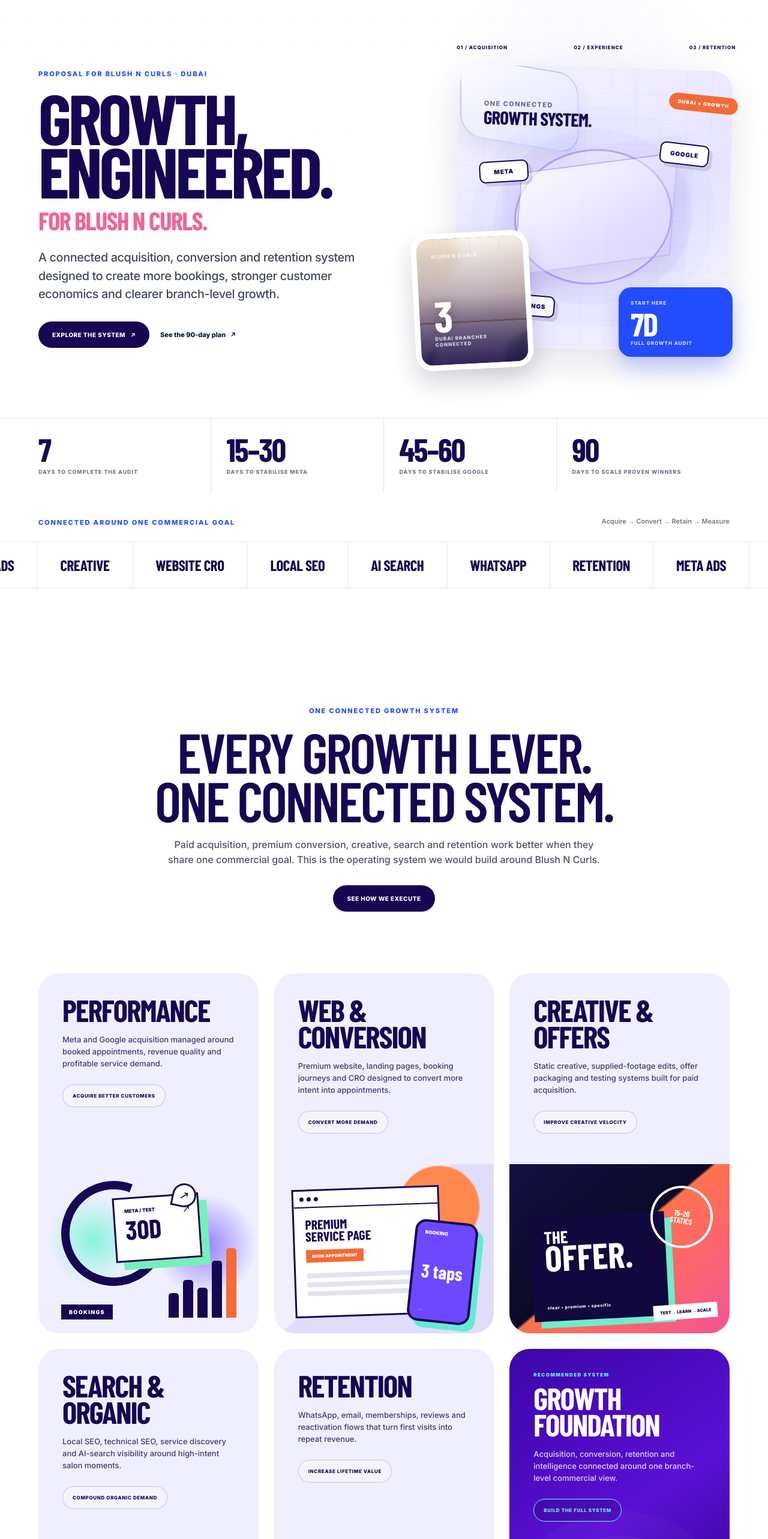
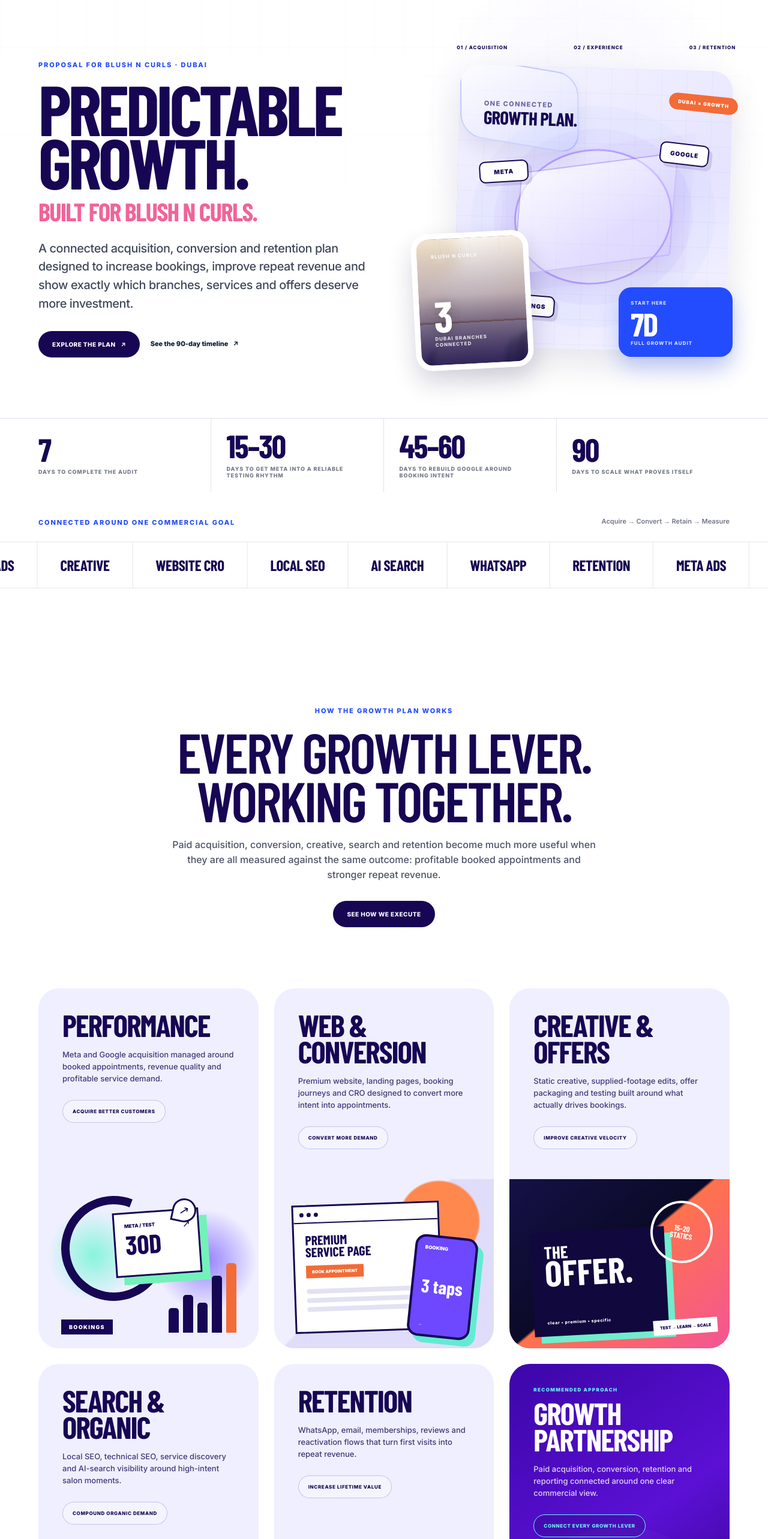
Before and after one commit to Growth-Escalators/blush-n-curls-proposal, a Next.js app: page / in a window 1280 px wide. Shown: the part 80-2646 px from the top of the page at 60% size. Built offline with nearby package versions, Linux system fonts and the light colour scheme; a web font is replaced by a local one.

Commit message:
Refine proposal copy, pricing cards, and 90-day timeline

```diff
--- a/src/components/ProposalReference.tsx
+++ b/src/components/ProposalReference.tsx
@@ -4,9 +4,9 @@
 
 const PROOF = [
   { value: "7", label: "days to complete the audit" },
-  { value: "15–30", label: "days to stabilise Meta" },
-  { value: "45–60", label: "days to stabilise Google" },
-  { value: "90", label: "days to scale proven winners" },
+  { value: "15–30", label: "days to get Meta into a reliable testing rhythm" },
+  { value: "45–60", label: "days to rebuild Google around booking intent" },
+  { value: "90", label: "days to scale what proves itself" },
 ];
 
 const MARQUEE = [
@@ -35,7 +35,7 @@
   },
   {
     title: "Creative & Offers",
-    copy: "Static creative, supplied-footage edits, offer packaging and testing systems built for paid acquisition.",
+    copy: "Static creative, supplied-footage edits, offer packaging and testing built around what actually drives bookings.",
     cta: "Improve creative velocity",
     visual: "creative",
   },
@@ -52,10 +52,10 @@
     visual: "retention",
   },
   {
-    title: "Growth Foundation",
-    eyebrow: "Recommended system",
-    copy: "Acquisition, conversion, retention and intelligence connected around one branch-level commercial view.",
-    cta: "Build the full system",
+    title: "Growth Partnership",
+    eyebrow: "Recommended approach",
+    copy: "Paid acquisition, conversion, retention and reporting connected around one clear commercial view.",
+    cta: "Connect every growth lever",
     visual: "foundation",
     featured: true,
   },
@@ -64,36 +64,36 @@
 const WORK = [
   {
     category: "META ACQUISITION · CREATIVE · OFFERS",
-    title: "Stabilise the Meta growth system within the first 15–30 days.",
+    title: "Get Meta into a reliable testing rhythm within the first 15–30 days.",
     visual: "meta",
     metrics: [["15–30", "day focus"], ["Creative", "testing"], ["Offers", "iterated"]],
   },
   {
     category: "GOOGLE SEARCH · INTENT · CONVERSION",
-    title: "Rebuild Google around the services and searches that signal booking intent.",
+    title: "Make Google capture the searches that show the strongest booking intent.",
     visual: "google",
     metrics: [["45–60", "day focus"], ["Search", "clean-up"], ["Intent", "segmented"]],
   },
   {
     category: "WEBSITE CRO · BOOKING EXPERIENCE",
-    title: "Turn paid demand into more booked appointments with a stronger digital journey.",
+    title: "Turn more paid traffic into booked appointments with a clearer digital journey.",
     visual: "conversion",
     metrics: [["CRO", "website"], ["Offers", "landing pages"], ["Booking", "journey"]],
   },
   {
     category: "RETENTION · SEO · REPUTATION",
-    title: "Build the compounding layer around repeat visits, reviews and organic discovery.",
+    title: "Build repeat revenue through retention, reviews and organic discovery.",
     visual: "retention",
-    metrics: [["90", "day system"], ["3", "branches"], ["Full funnel", "growth"]],
+    metrics: [["90", "day plan"], ["3", "branches"], ["Full funnel", "growth"]],
     featured: true,
   },
 ] as const;
 
 const ROADMAP = [
-  ["01", "DAY 01–07", "Complete growth audit", "Paid media, tracking, website, offers, creative, SEO and customer journey."],
-  ["02", "DAY 08–30", "Fix + test Meta", "Account structure, tracking, audiences, offers and a repeatable creative testing loop."],
-  ["03", "DAY 15–60", "Rebuild Google", "Search structure, keywords, negatives, service segmentation and landing-page alignment."],
-  ["04", "DAY 30–90", "Compound + scale", "CRO, SEO, retention, reviews and more budget behind proven branch × service combinations."],
+  ["7", "DAY 01–07", "Audit + priorities", "Paid media, tracking, website, offers, creative, SEO and the customer journey — with a clear priority list at the end."],
+  ["30", "BY DAY 30", "Meta testing rhythm", "Clean account structure, reliable tracking, audience testing, stronger offers and a repeatable creative testing cadence."],
+  ["60", "BY DAY 60", "Google intent capture", "Search structure, keywords, negatives, service segmentation and landing pages aligned to high-intent searches."],
+  ["90", "BY DAY 90", "Scale proven growth", "Increase investment behind the branch × service × offer combinations that show the strongest commercial signal."],
 ] as const;
 
 const PERFORMANCE = [
@@ -194,7 +194,7 @@
   if (type === "meta") {
     return (
       <div className={`${styles.workVisual} ${styles.workMeta}`} aria-hidden>
-        <div className={styles.workPhone}><span>CREATIVE TEST</span><strong>15–30</strong><small>DAY META SYSTEM</small></div>
+        <div className={styles.workPhone}><span>CREATIVE TEST</span><strong>15–30</strong><small>DAY META PLAN</small></div>
         <div className={styles.workBars}><i /><i /><i /><i /><i /><i /></div>
         <div className={styles.workChip}>HOOK × OFFER × AUDIENCE</div>
       </div>
@@ -220,7 +220,7 @@
     <div className={`${styles.workVisual} ${styles.workRetention}`} aria-hidden>
       <div className={styles.retentionDial}>90<span>DAY</span></div>
       <div className={styles.retentionTiles}><i>SEO</i><i>REVIEWS</i><i>EMAIL</i><i>WHATSAPP</i></div>
-      <div className={styles.retentionCaption}>COMPOUND THE CUSTOMER VALUE</div>
+      <div className={styles.retentionCaption}>COMPOUND CUSTOMER VALUE</div>
     </div>
   );
 }
@@ -243,22 +243,22 @@
             <div className={styles.heroCopy}>
               <p className={styles.eyebrow}>Proposal for Blush N Curls · Dubai</p>
               <h1 className={styles.heroTitle}>
-                <span className={styles.heroLine}>GROWTH,</span>
-                <span className={styles.heroLine}>ENGINEERED.</span>
+                <span className={styles.heroLine}>PREDICTABLE</span>
+                <span className={styles.heroLine}>GROWTH.</span>
               </h1>
-              <p className={styles.heroAccent}>For Blush N Curls.</p>
-              <p className={styles.heroLead}>A connected acquisition, conversion and retention system designed to create more bookings, stronger customer economics and clearer branch-level growth.</p>
+              <p className={styles.heroAccent}>Built for Blush N Curls.</p>
+              <p className={styles.heroLead}>A connected acquisition, conversion and retention plan designed to increase bookings, improve repeat revenue and show exactly which branches, services and offers deserve more investment.</p>
               <div className={styles.heroActions}>
-                <a href="#system" className={styles.primaryCta}>Explore the system <Arrow /></a>
-                <a href="#roadmap" className={styles.textLink}>See the 90-day plan <Arrow /></a>
+                <a href="#system" className={styles.primaryCta}>Explore the plan <Arrow /></a>
+                <a href="#roadmap" className={styles.textLink}>See the 90-day timeline <Arrow /></a>
               </div>
             </div>
 
-            <div className={`${styles.heroStage} ${tune.heroStage}`} aria-label="Blush N Curls growth system visual">
+            <div className={`${styles.heroStage} ${tune.heroStage}`} aria-label="Blush N Curls connected growth plan visual">
               <div className={styles.heroStageRail}><span>01 / ACQUISITION</span><span>02 / EXPERIENCE</span><span>03 / RETENTION</span></div>
               <div className={`${styles.heroMedia} ${tune.heroMedia}`}>
                 <div className={styles.heroCanvasGrid} />
-                <div className={styles.heroCanvasTitle}>ONE CONNECTED<br /><strong>GROWTH SYSTEM.</strong></div>
+                <div className={styles.heroCanvasTitle}>ONE CONNECTED<br /><strong>GROWTH PLAN.</strong></div>
                 <div className={styles.heroPath} />
                 <span className={`${styles.heroNode} ${styles.heroNodeOne}`}>META</span>
                 <span className={`${styles.heroNode} ${styles.heroNodeTwo}`}>GOOGLE</span>
@@ -288,9 +288,9 @@
         <section id="system" className={`${styles.services} ${tune.services}`}>
           <div className={styles.sectionShell}>
             <div className={styles.servicesIntro}>
-              <p className={styles.eyebrow}>One connected growth system</p>
-              <h2>Every growth lever.<br />One connected system.</h2>
-              <p>Paid acquisition, premium conversion, creative, search and retention work better when they share one commercial goal. This is the operating system we would build around Blush N Curls.</p>
+              <p className={styles.eyebrow}>How the growth plan works</p>
+              <h2>Every growth lever.<br />Working together.</h2>
+              <p>Paid acquisition, conversion, creative, search and retention become much more useful when they are all measured against the same outcome: profitable booked appointments and stronger repeat revenue.</p>
               <a className={styles.pillCta} href="#proof">See how we execute</a>
             </div>
 
@@ -317,8 +317,8 @@
         <section id="proof" className={`${styles.work} ${tune.work}`}>
           <div className={styles.sectionShell}>
             <div className={styles.workIntro}>
-              <div><p className={`${styles.eyebrow} ${styles.eyebrowLight}`}>The growth plan</p><h2>Growth you can see.<br />Proof you can measure.</h2></div>
-              <div className={styles.workIntroSide}><p>Fix the foundations first. Then make each growth lever measurable enough to scale with confidence.</p><a href="#roadmap" className={styles.lightPill}>See the roadmap</a></div>
+              <div><p className={`${styles.eyebrow} ${styles.eyebrowLight}`}>The growth plan</p><h2>A plan you can see.<br />Progress you can measure.</h2></div>
+              <div className={styles.workIntroSide}><p>Fix the foundations first, then make every major growth lever measurable enough to know what deserves more time and budget.</p><a href="#roadmap" className={styles.lightPill}>See the timeline</a></div>
             </div>
 
             <div className={styles.caseList}>
@@ -330,7 +330,7 @@
                     <div className={styles.caseBody}>
                       <div className={styles.caseCategory}>{item.category}</div>
                       <h3>{item.title}</h3>
-                      <span className={styles.caseCta}>What we build <Arrow /></span>
+                      <span className={styles.caseCta}>What we improve <Arrow /></span>
                       <div className={styles.caseMetrics}>{item.metrics.map(([value,label]) => <div className={styles.caseMetric} key={`${item.title}-${value}`}><span>↗</span><strong>{value}</strong><small>{label}</small></div>)}</div>
                     </div>
                   </article>
@@ -343,14 +343,14 @@
         <section className={`${styles.technology} ${tune.technology}`}>
           <div className={styles.sectionShell}>
             <div className={styles.techTop}>
-              <div className={styles.techCopy}><p className={styles.eyebrow}>Growth intelligence</p><h2>Meet your growth advantage.</h2><p>Instead of isolated channel reports, we connect spend to service demand, bookings, branch performance and repeat value so the next decision is obvious.</p><a href="#packages" className={styles.darkPill}>See the growth partnership</a></div>
+              <div className={styles.techCopy}><p className={styles.eyebrow}>Growth intelligence</p><h2>Know what is actually driving growth.</h2><p>Instead of isolated channel reports, we connect spend to service demand, bookings, branch performance and repeat value so the next decision is much clearer.</p><a href="#packages" className={styles.darkPill}>See the growth partnership</a></div>
               <div className={styles.techBenefits}><span>Branch-level acquisition view</span><span>Service + offer performance</span><span>Booking and conversion visibility</span><span>Retention and reputation signals</span></div>
             </div>
 
             <div className={`${styles.botStage} ${tune.botStage}`}>
               <div className={styles.botGlow} />
               <div className={styles.botWindow}>
-                <div className={styles.botHeader}><div><b>Blush Growth Intelligence</b><span>One commercial view</span></div><span className={styles.online}><i /> Live system</span></div>
+                <div className={styles.botHeader}><div><b>Blush Growth Dashboard</b><span>One commercial view</span></div><span className={styles.online}><i /> Live view</span></div>
                 <div className={styles.dashboardGrid}>
                   <div className={styles.dashboardPanel}><span>ACQUISITION</span><strong>Meta + Google</strong><div className={styles.dashboardBars}><i /><i /><i /><i /><i /></div></div>
                   <div className={styles.dashboardPanel}><span>BRANCH VIEW</span><strong>Al Barsha</strong><small>Al Qusais · Mankhool</small></div>
@@ -359,7 +359,7 @@
                 </div>
                 <div className={styles.dashboardFlow}><span>SPEND</span><b>→</b><span>ENQUIRY</span><b>→</b><span>BOOKING</span><b>→</b><span>VISIT</span><b>→</b><span>REPEAT</span></div>
               </div>
-              <div className={styles.botSignalCard}><span>DECISION MODEL</span><strong>Branch × service × offer × audience</strong></div>
+              <div className={styles.botSignalCard}><span>DECISION VIEW</span><strong>Branch × service × offer × audience</strong></div>
               <div className={styles.botResultCard}><span>CONNECTED</span><strong>3 / 1</strong><small>branches / growth view</small></div>
             </div>
           </div>
@@ -375,7 +375,7 @@
                   <div className={styles.operatorGrid}><i>PERFORMANCE</i><i>CREATIVE</i><i>CRO</i><i>SEO</i><i>RETENTION</i><i>ANALYTICS</i></div>
                   <div className={styles.operatorLine}><span>ONE WEEKLY PRIORITY</span><strong>→ measurable growth</strong></div>
                 </div>
-                <div className={styles.peopleInset}><span>WEEKLY GROWTH ROOM</span><strong>Decide → Execute → Learn</strong><small>No faces. No silos. One owner per action.</small></div>
+                <div className={styles.peopleInset}><span>WEEKLY GROWTH REVIEW</span><strong>Decide → Execute → Learn</strong><small>One priority list. One owner per action. One view of the numbers.</small></div>
                 <div className={styles.peopleTag}>ACCOUNTABILITY × SPEED</div>
               </div>
             </div>
@@ -384,22 +384,32 @@
 
         <section id="roadmap" className={`${styles.insights} ${tune.insights}`}>
           <div className={styles.sectionShell}>
-            <div className={styles.insightsHeading}><div><p className={styles.eyebrow}>How we move</p><h2>Thinking built<br />to move the work.</h2></div><span>7 / 30 / 60 / 90</span></div>
-            <div className={styles.insightsLayout}>
-              <article className={`${styles.featuredInsight} ${tune.featuredInsight}`}><span>01 / THE FIRST 90 DAYS</span><h3>AUDIT FIRST.<br />FIX ACQUISITION.<br />THEN COMPOUND.</h3><p>The operating principle is simple: diagnose the leaks, stabilise paid acquisition, improve conversion, then add retention and organic compounding.</p><div className={styles.featuredInsightTags}><i>Audit</i><i>Meta</i><i>Google</i><i>CRO</i><i>Retention</i></div></article>
-              <div className={styles.insightList}>{ROADMAP.map(([num,when,title,copy]) => <article key={num}><span>{num}</span><div><small>{when}</small><h3>{title}</h3><p>{copy}</p></div><b>↗</b></article>)}</div>
+            <div className={styles.insightsHeading}><div><p className={styles.eyebrow}>90-day execution plan</p><h2>A clear path<br />from audit to scale.</h2></div><span>DAY 7 → 30 → 60 → 90</span></div>
+            <div className={`${styles.insightsLayout} ${tune.insightsLayout}`}>
+              <article className={`${styles.featuredInsight} ${tune.featuredInsight}`}><span>THE FIRST 90 DAYS</span><h3>AUDIT FIRST.<br />FIX WHAT LEAKS.<br />SCALE WHAT WORKS.</h3><p>We diagnose the biggest leaks first, get paid acquisition into a reliable rhythm, improve conversion and then scale only the combinations that show a real commercial signal.</p><div className={styles.featuredInsightTags}><i>Audit</i><i>Meta</i><i>Google</i><i>CRO</i><i>Retention</i></div></article>
+              <div className={`${styles.insightList} ${tune.timeline}`}>{ROADMAP.map(([num,when,title,copy]) => <article className={tune.timelineItem} key={num}><span className={tune.timelineNumber}>{num}</span><div className={tune.timelineContent}><small>{when}</small><h3>{title}</h3><p>{copy}</p></div><b>↗</b></article>)}</div>
             </div>
           </div>
         </section>
 
         <section id="packages" className={`${styles.packageBand} ${tune.packageBand}`}>
           <div className={styles.sectionShell}>
-            <div className={styles.packageLayout}>
-              <div className={styles.packageIntro}><p className={`${styles.eyebrow} ${styles.eyebrowLight}`}>Partnership options</p><h2>Get your<br />growth partnership.</h2><p>Performance improves the advertising. Growth Partnership builds the system around it.</p><div className={styles.packageChecks}><span><Check size={15} /> 7-day audit first</span><span><Check size={15} /> No team-member faces</span><span><Check size={15} /> Clear monthly scope</span></div></div>
+            <div className={`${styles.packageLayout} ${tune.packageLayout}`}>
+              <div className={`${styles.packageIntro} ${tune.packageIntro}`}><p className={`${styles.eyebrow} ${styles.eyebrowLight}`}>Partnership options</p><h2>Choose your<br />growth plan.</h2><p>Start with focused acquisition management, or choose the Growth Partnership to improve acquisition, conversion and retention together.</p><div className={styles.packageChecks}><span><Check size={15} /> 7-day audit first</span><span><Check size={15} /> Clear monthly scope</span><span><Check size={15} /> Media spend kept separate</span></div></div>
               <div className={`${styles.packagePanel} ${tune.packagePanel}`}>
-                <article className={styles.packageOption}><div><span>PERFORMANCE</span><h3>AED 2,500 <small>/ month</small></h3><p>A focused acquisition partnership.</p></div><ul>{PERFORMANCE.map(item => <li key={item}><Check size={14} />{item}</li>)}</ul></article>
-                <article className={`${styles.packageOption} ${styles.packageRecommended}`}><div className={styles.recommendedLabel}>RECOMMENDED FOR BLUSH N CURLS</div><div><span>GROWTH PARTNERSHIP</span><h3>AED 4,000 <small>/ month</small></h3><p>Acquisition, conversion, retention and intelligence connected.</p></div><ul>{GROWTH.map(item => <li key={item}><Check size={14} />{item}</li>)}</ul></article>
-                <a href="#top" className={styles.packageButton}>Start with the 7-day audit <ArrowUpRight size={16} /></a>
+                <div className={tune.packageCards}>
+                  <article className={`${styles.packageOption} ${tune.packageOption}`}>
+                    <div className={tune.packageCardHead}><span>PERFORMANCE</span><h3>AED 2,500 <small>/ month</small></h3><p>Focused acquisition management for Meta, Google and the creative needed to support them.</p></div>
+                    <ul>{PERFORMANCE.map(item => <li key={item}><Check size={14} />{item}</li>)}</ul>
+                    <a href="#top" className={`${styles.packageButton} ${tune.packageCardButton}`}>Start with Performance <ArrowUpRight size={16} /></a>
+                  </article>
+                  <article className={`${styles.packageOption} ${styles.packageRecommended} ${tune.packageOption} ${tune.packageRecommended}`}>
+                    <div className={styles.recommendedLabel}>RECOMMENDED FOR BLUSH N CURLS</div>
+                    <div className={tune.packageCardHead}><span>GROWTH PARTNERSHIP</span><h3>AED 4,000 <small>/ month</small></h3><p>Acquisition, conversion, retention and growth intelligence managed as one partnership.</p></div>
+                    <ul>{GROWTH.map(item => <li key={item}><Check size={14} />{item}</li>)}</ul>
+                    <a href="#top" className={`${styles.packageButton} ${tune.packageCardButton}`}>Start with Growth Partnership <ArrowUpRight size={16} /></a>
+                  </article>
+                </div>
                 <p className={styles.packageFine}>Media spend, professional shoots, WhatsApp/API fees, software subscriptions and major custom development are separate.</p>
               </div>
             </div>
@@ -407,7 +417,7 @@
         </section>
       </main>
 
-      <footer className={styles.footer}><div className={styles.sectionShell}><div className={styles.footerRow}><div><b>Growth Escalators</b><small>Connected growth systems</small></div><div className={styles.footerLinks}><a href="#system">System</a><a href="#proof">Plan</a><a href="#roadmap">Roadmap</a><a href="#packages">Packages</a></div><p>Prepared for Blush N Curls · 2026</p></div></div></footer>
+      <footer className={styles.footer}><div className={styles.sectionShell}><div className={styles.footerRow}><div><b>Growth Escalators</b><small>Growth across acquisition, conversion and retention</small></div><div className={styles.footerLinks}><a href="#system">System</a><a href="#proof">Plan</a><a href="#roadmap">Roadmap</a><a href="#packages">Packages</a></div><p>Prepared for Blush N Curls · 2026</p></div></div></footer>
     </div>
   );
 }
```
